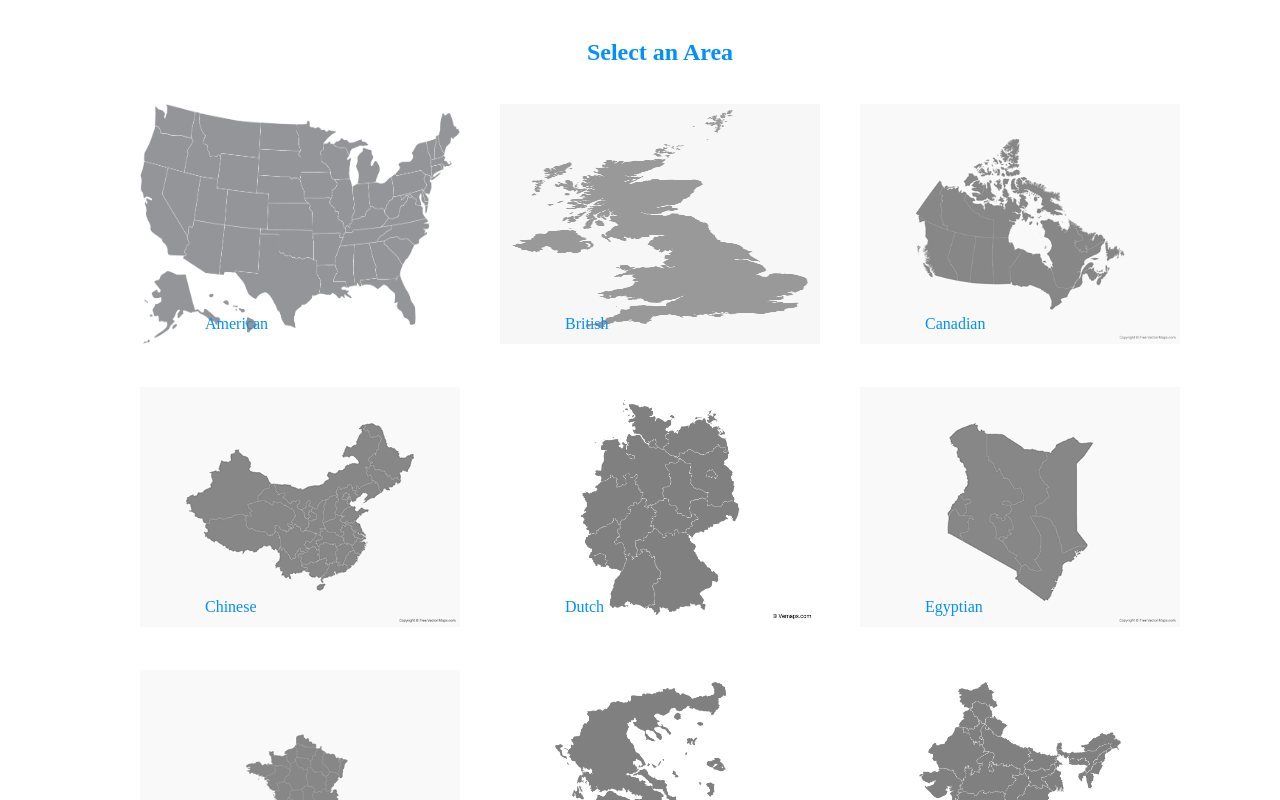
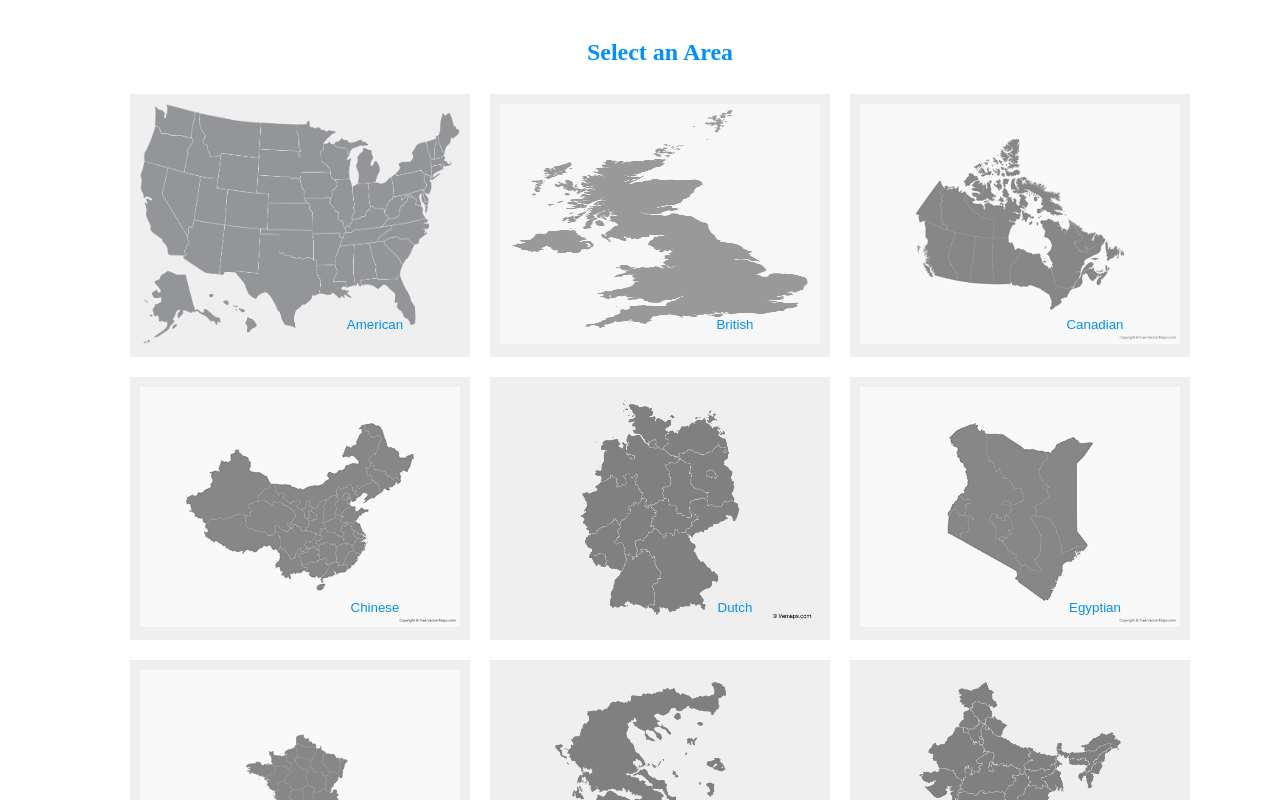
Before and after one commit to Abdusaid10/react-capstone, a React (Create React App) app: page / in a window 1280 px wide. Shown: the top 800 px of the page. Built offline with nearby package versions, Linux system fonts and the light colour scheme.

Commit message:
change div to button

```diff
--- a/src/components/Area.js
+++ b/src/components/Area.js
@@ -90,10 +90,10 @@ const Area = ({ name, clickHandlerArea }) => {
   };
 
   return (
-    <div className="area" onClick={() => handleClickArea(name)}>
+    <button type="button" className="area" onClick={() => handleClickArea(name)}>
       <img id="areaMap" src={`${imgSrc(name)}`} alt={`${name}`} />
       <span key={name} name={name}>{name}</span>
-    </div>
+    </button>
   );
 };
 
```
